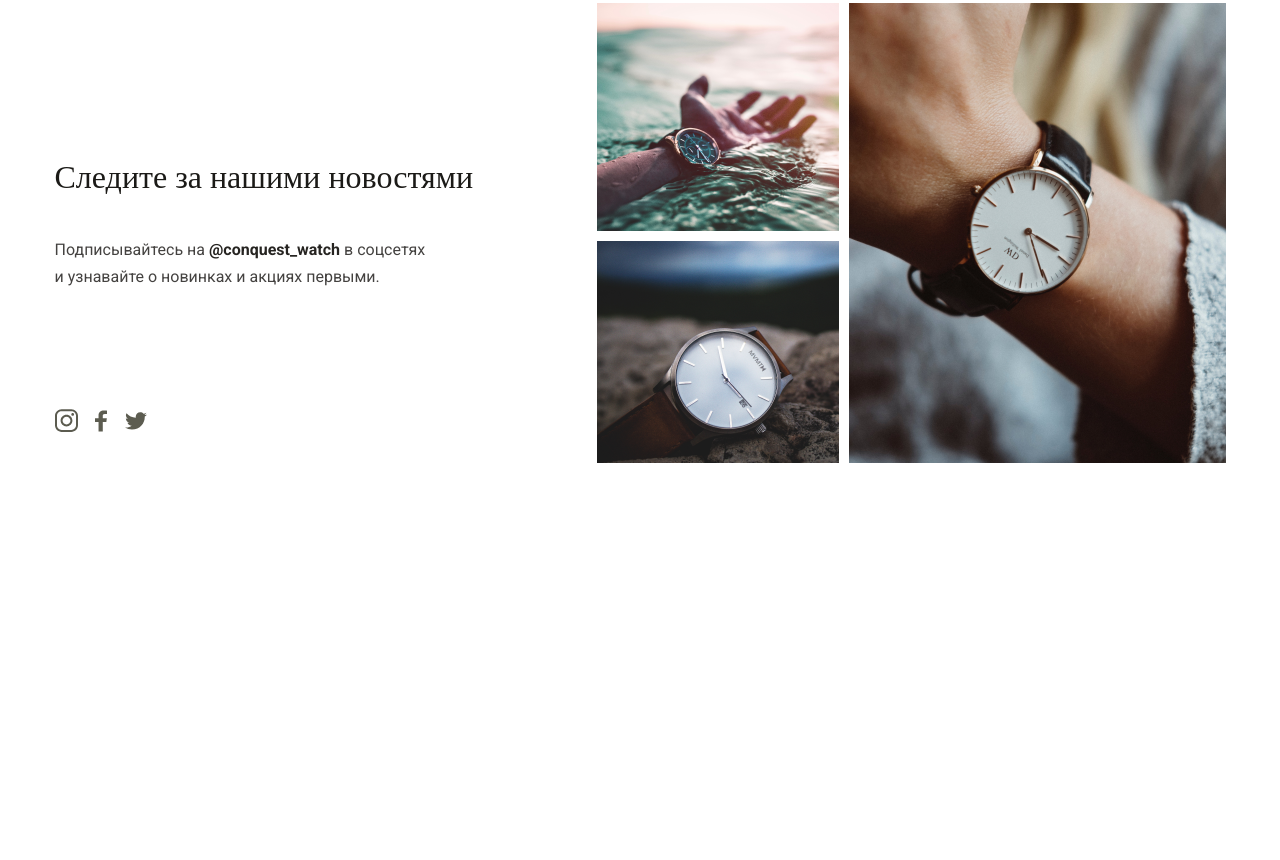
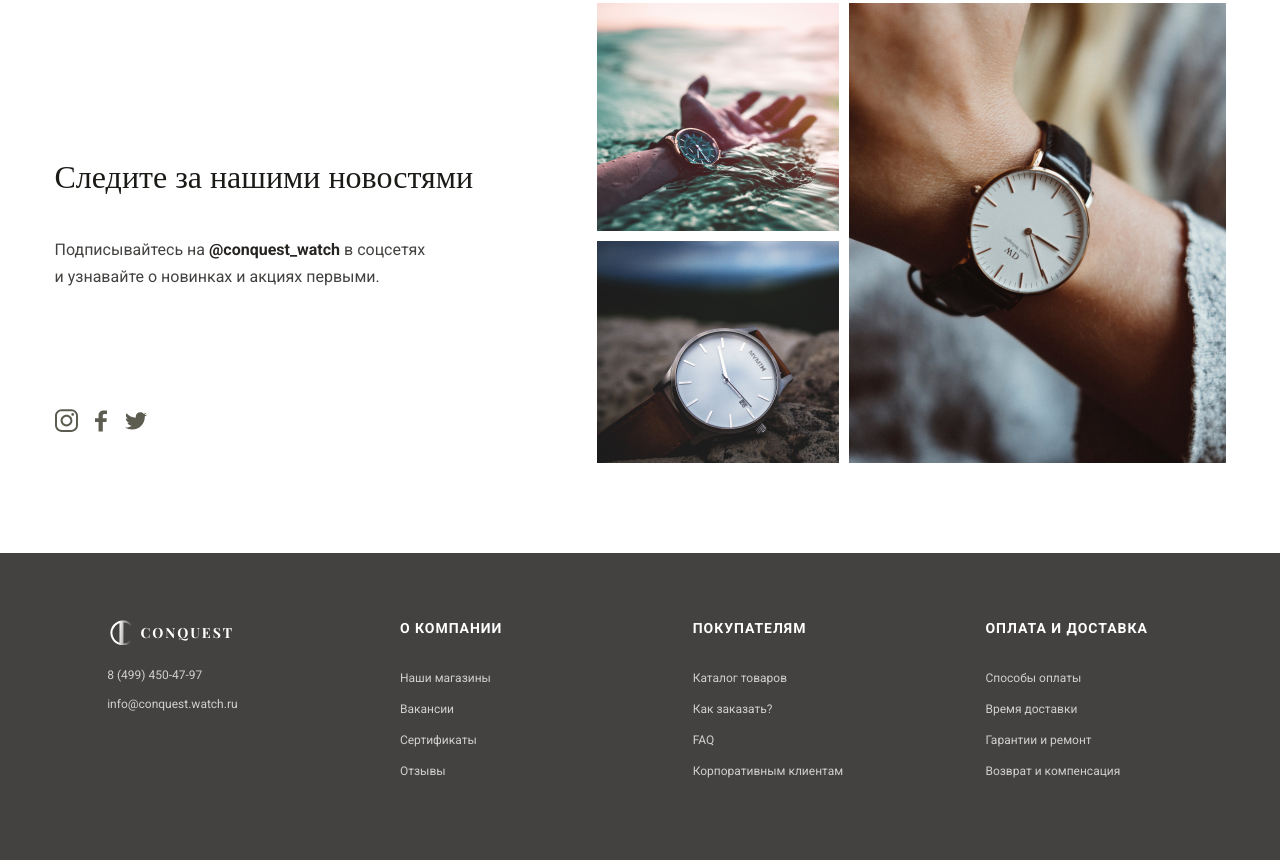
Before and after one commit to LindaKarz/Conquest-Project, a website: page index.html in a window 1280 px wide. Shown: the part 2232-3092 px from the top of the page. Before the commit the page ends 2785 px from the top, so only its background shows below. Drawn offline with nearby package versions, Linux system fonts and the light colour scheme.

Commit message:
feat: done footer

```diff
--- a/index.html
+++ b/index.html
@@ -14,9 +14,9 @@
 <body>
   <header class="header">
     <div class="header__wrapper wrapper">
-      <a href="#" class="logo header__logo">
+      <a href="#" class="logo logo_header">
         <span class="logo__icon"></span>
-        <h1>CONQUEST</h1>
+        <h1 class="logo__text">CONQUEST</h1>
       </a>
       <nav class="header__navigation">
         <ul class="navigation">
@@ -166,5 +166,46 @@
       </div>
     </section>
   </main>
+  <footer class="footer">
+    <div class="footer__wrapper wrapper layout-4-column">
+      <div class="footer__contacts">
+        <a href="#" class="logo logo_footer">
+          <span class="logo__icon logo__icon_footer"></span>
+          <p class="logo__text logo__text_footer">CONQUEST</p>
+        </a>
+        <div class="contacts-list">
+          <a href="tel:8 (499) 450-47-97" class="tel-number">8 (499) 450-47-97</a>
+          <a href="email:info@conquest.watch.ru">info@conquest.watch.ru</a>
+        </div>
+      </div>
+      <div class="footer__about">
+        <h5 class="footer__title">о компании</h5>
+        <ul class="footer__nav">
+          <li><a href=""  class="footer__link">Наши магазины</a></li>
+          <li><a href=""  class="footer__link">Вакансии</a></li>
+          <li><a href=""  class="footer__link">Сертификаты</a></li>
+          <li><a href=""  class="footer__link">Отзывы</a></li>
+        </ul>
+      </div>
+      <div class="footer__faq">
+        <h5 class="footer__title">покупателям</h5>
+        <ul class="footer__nav">
+          <li><a href=""  class="footer__link">Каталог товаров</a></li>
+          <li><a href=""  class="footer__link">Как заказать?</a></li>
+          <li><a href=""  class="footer__link">FAQ</a></li>
+          <li><a href=""  class="footer__link">Корпоративным клиентам</a></li>
+        </ul>
+      </div>
+      <div class="footer__payment">
+        <h5 class="footer__title">оплата и доставка</h5>
+        <ul class="footer__nav">
+          <li><a href=""  class="footer__link">Способы оплаты</a></li>
+          <li><a href=""  class="footer__link">Время доставки</a></li>
+          <li><a href=""  class="footer__link">Гарантии и ремонт</a></li>
+          <li><a href=""  class="footer__link">Возврат и компенсация</a></li>
+        </ul>
+      </div>
+    </div>
+  </footer>
 </body>
 </html>
--- a/sass/abstracts/_constans.scss
+++ b/sass/abstracts/_constans.scss
@@ -10,5 +10,6 @@ $color-highligt: #262421;
 $color-social: #5C5C50;
 $color-title-lines:#8B8371;
 $color-light-background: #FDFDFB;
+$color-footer-text: rgba(255, 255, 255, 0.75);
 
 $content-width: 1171px;
--- a/sass/base/_base.scss
+++ b/sass/base/_base.scss
@@ -22,13 +22,6 @@ body {
   @include font(1.4rem, 400, 1.6rem);
 }
 
-h1 {
-  font-family: 'Playfair Display', serif;
-  @include font(1.2rem, 400, 1.6rem);
-  letter-spacing: 0.14em;
-  color: $color-header;
-}
-
 h2 {
   font-family: 'Playfair Display', serif;
   @include font(4.5rem, 400, 6rem);
@@ -47,6 +40,13 @@ h4 {
   color: $color-main;
 }
 
+h5 {
+  @include font(1.4rem, 700, 1.6rem);
+  letter-spacing: 0.07em;
+  color: $color-white;
+  text-transform: uppercase;
+}
+
 p {
   @include font(1.6rem, 400, 2.4rem);
   color: $color-dark-background;
@@ -55,6 +55,9 @@ p {
 a {
   text-decoration: none;
   color: $color-main;
+  &.footer {
+    color: $color-white;
+  }
 }
 
 li {
--- /dev/null
+++ b/sass/base/_logo.scss
@@ -0,0 +1,36 @@
+.logo {
+  display: flex;
+  justify-content: center;
+  align-items: center;
+  &_header {
+    width: 104px;
+  }
+  &_footer {
+    width: 130px;
+    padding-bottom: 23px;
+  }
+}
+
+.logo__icon {
+  display: block;
+  width: 19.2px;
+  height: 19.22px;
+  background-image: url(/images/logo-ellipse.svg);
+  margin-right: 5px;
+  &_footer {
+    width: 25.2px;
+    height: 25.2px;
+    background-image: url(/images/Ellipsefooter.svg);
+  }
+}
+
+.logo__text {
+  font-family: 'Playfair Display', serif;
+  @include font(1.2rem, 400, 1.6rem);
+  letter-spacing: 0.14em;
+  color: $color-header;
+  &_footer {
+    @include font(1.4rem, 700, 1.9rem);
+    color: $color-white;
+  }
+}
--- /dev/null
+++ b/sass/components/_footer.scss
@@ -0,0 +1,33 @@
+.footer {
+  background: $color-dark-background;
+}
+
+.footer__wrapper {
+  padding: 67px 0;
+  justify-content: space-around;
+}
+
+.contacts-list {
+  >* {
+    display: block;
+    color: $color-footer-text;
+    @include font(1.2rem, 400, 1.4rem);
+    padding-bottom: 15px;
+  }
+}
+
+.footer__title {
+  padding-bottom: 33px;
+}
+
+.footer__nav {
+  padding: 0;
+  >* {
+    padding: 0 0 15px 0;
+  }
+}
+
+.footer__link {
+  color: $color-footer-text;
+  @include font(1.2rem, 400, 1.4rem);
+}
--- a/sass/components/_header.scss
+++ b/sass/components/_header.scss
@@ -8,24 +8,6 @@
   justify-content: space-between;
   align-items: center;
   padding: 31px 0 28px 0;
-}
-
-.logo {
-  display: flex;
-  justify-content: center;
-  align-items: center;
-}
-
-.header__logo {
-  width: 104px;
-}
-
-.logo__icon {
-  display: block;
-  width: 19.2px;
-  height: 19.22px;
-  background-image: url(/images/logo-ellipse.svg);
-  margin-right: 5px;
 }
 
 .navigation {
--- a/sass/layouts/_columns.scss
+++ b/sass/layouts/_columns.scss
@@ -1,3 +1,7 @@
 .layout-3-column {
   @include columns($width: 27%);
 }
+
+.layout-4-column {
+  @include columns ($width:16%);
+}
--- a/sass/style.scss
+++ b/sass/style.scss
@@ -4,6 +4,7 @@
 @import "base/base";
 @import "base/buttons";
 @import "base/icons";
+@import "base/logo";
 
 @import "layouts/wrapper";
 @import "layouts/columns";
@@ -13,3 +14,4 @@
 @import "components/models";
 @import "components/quality";
 @import "components/social";
+@import "components/footer";
```
Also changed, not shown: images/Ellipsefooter.svg (added), sass/style.css, 1 other file.
